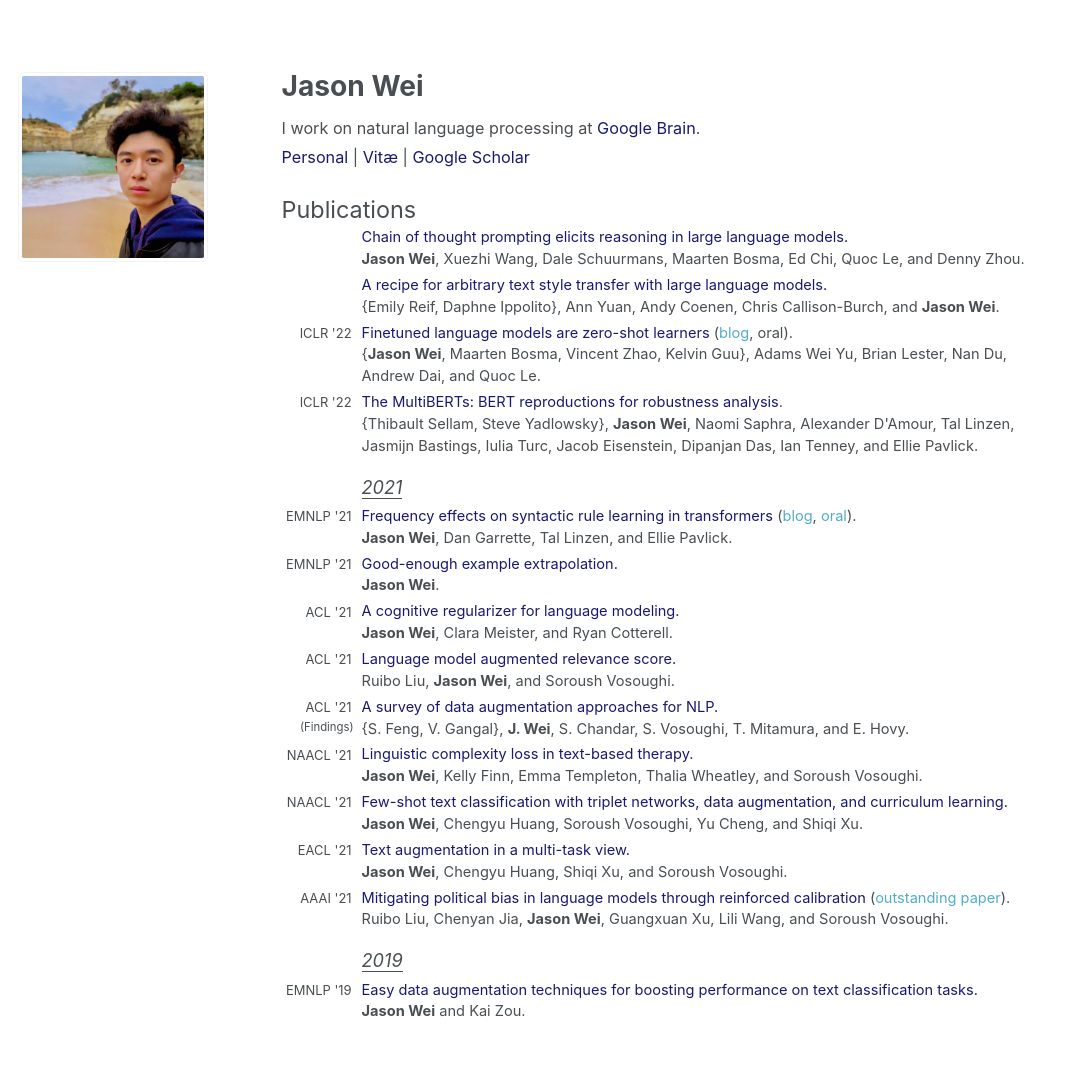
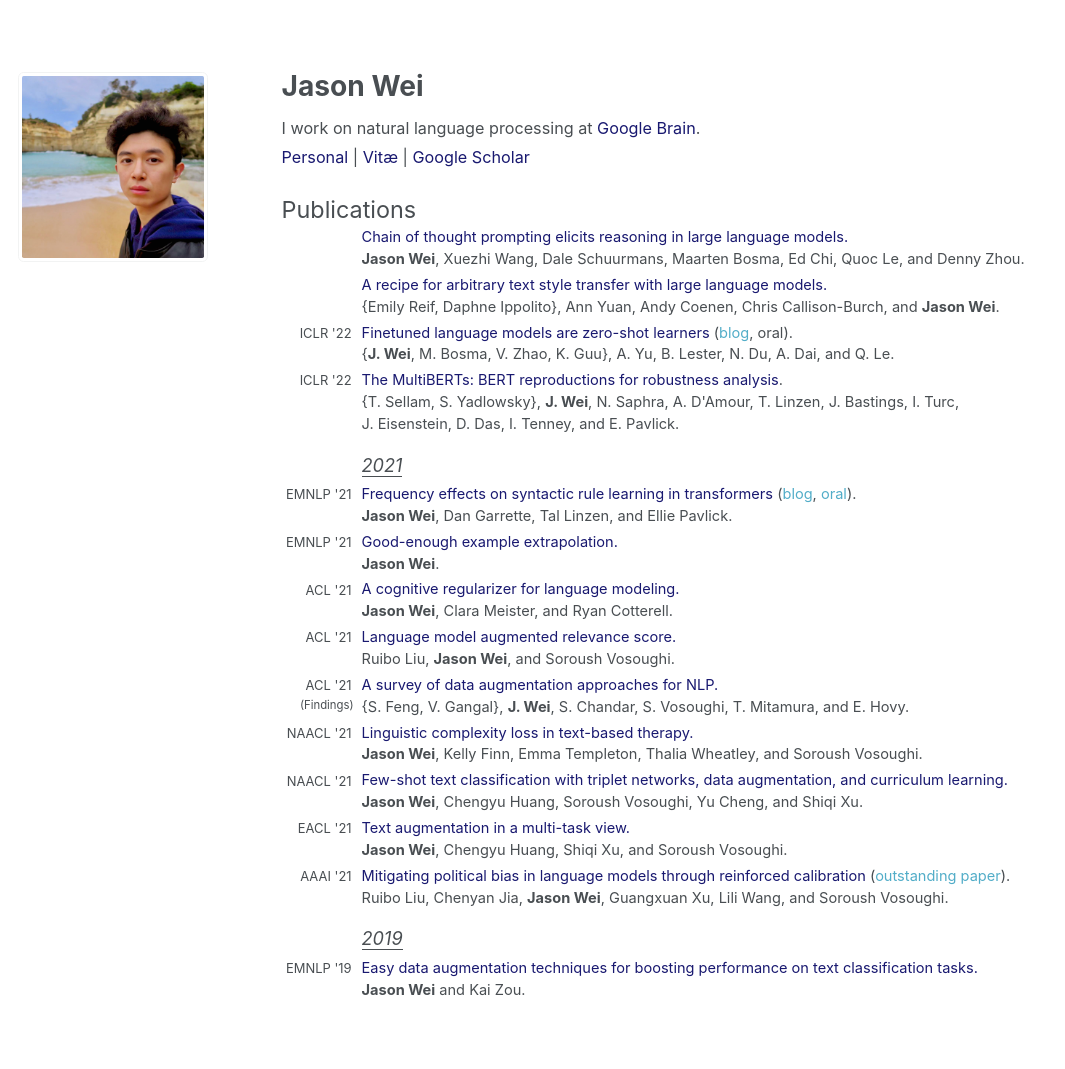
Before and after one commit to jasonwei20/jasonwei20.github.io, a Jekyll site: the page built from _pages/about.md, in a window 1280 px wide. Shown: the whole page, without its empty margins (0-1065 px from the left). Built offline with Jekyll 4.4.1, drawn with Linux system fonts in a browser that asks for light colours; after the commit the page ends 1048 px from its top, so only the background shows below that.

Commit message:
Update about.md

```diff
--- a/_pages/about.md
+++ b/_pages/about.md
@@ -52,7 +52,7 @@
   </tr>
   <tr>
     <td></td>
-    <td style="padding-bottom:4px">{<b>Jason Wei</b>, Maarten Bosma, Vincent Zhao, Kelvin Guu}, Adams Wei Yu, Brian Lester, Nan Du,<br>Andrew Dai, and Quoc Le.</td>
+    <td style="padding-bottom:4px">{<b>J. Wei</b>, M. Bosma, V. Zhao, K. Guu}, A. Yu, B. Lester, N. Du, A. Dai, and Q. Le.</td>
   </tr>
   <tr>
     <td style="width:80px; text-align:right; padding-right:10px; font-size:0.8em"> ICLR '22</td>
@@ -60,7 +60,7 @@
   </tr>
   <tr>
     <td></td>
-    <td style="padding-bottom:16px">{Thibault Sellam, Steve Yadlowsky}, <b>Jason Wei</b>, Naomi Saphra, Alexander D'Amour, Tal Linzen, <br>Jasmijn Bastings, Iulia Turc, Jacob Eisenstein, Dipanjan Das, Ian Tenney, and Ellie Pavlick.</td>
+    <td style="padding-bottom:16px">{T. Sellam, S. Yadlowsky}, <b>J. Wei</b>, N. Saphra, A. D'Amour, T. Linzen, J. Bastings, I. Turc, <br>J. Eisenstein, D. Das, I. Tenney, and E. Pavlick.</td>
   </tr>
   <tr>
     <td style="width:80px; text-align:left; padding-right:10px; font-size:1em"></td>
```
